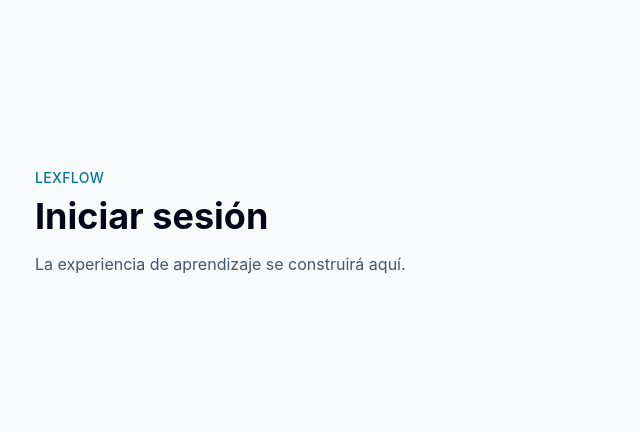
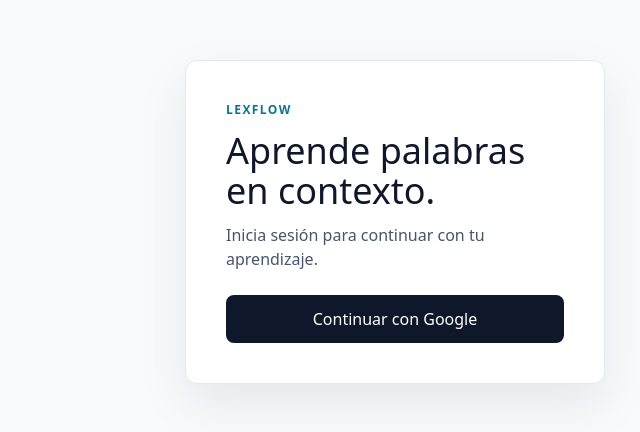
Before and after one commit to dimasjavier0/LexFlow-1.0, a React (Vite) app in the folder apps/web/: page /login in a window 1280 px wide. Shown: the part 178-610 px from the top of the page, without its empty margins (245-885 px from the left). Built offline with nearby package versions, Linux system fonts and the light colour scheme; no server answers.

Commit message:
feat: integrate Supabase authentication

```diff
--- a/apps/web/package.json
+++ b/apps/web/package.json
@@ -9,6 +9,7 @@
   },
   "dependencies": {
     "@hookform/resolvers": "^5.5.7",
+    "@supabase/supabase-js": "^2.116.0",
     "react": "^19.2.8",
     "react-dom": "^19.2.8",
     "react-hook-form": "^7.83.0",
--- a/apps/web/src/app.tsx
+++ b/apps/web/src/app.tsx
@@ -1,6 +1,18 @@
 import { Navigate, Route, Routes } from "react-router-dom";
+import { LoginPage } from "./components/login-page";
 import { PlaceholderPage } from "./components/placeholder-page";
+import { ProtectedRoute } from "./components/protected-route";
 
 export function App() {
-  return <Routes><Route path="/" element={<PlaceholderPage title="LexFlow" />} /><Route path="/login" element={<PlaceholderPage title="Iniciar sesión" />} /><Route path="/learn/:collectionSlug" element={<PlaceholderPage title="Aprender" />} /><Route path="/admin" element={<PlaceholderPage title="Administración" />} /><Route path="*" element={<Navigate to="/" replace />} /></Routes>;
+  return (
+    <Routes>
+      <Route path="/" element={<PlaceholderPage title="LexFlow" />} />
+      <Route path="/login" element={<LoginPage />} />
+      <Route element={<ProtectedRoute />}>
+        <Route path="/learn/:collectionSlug" element={<PlaceholderPage title="Aprender" />} />
+        <Route path="/admin" element={<PlaceholderPage title="Administración" />} />
+      </Route>
+      <Route path="*" element={<Navigate to="/" replace />} />
+    </Routes>
+  );
 }
--- /dev/null
+++ b/apps/web/src/components/login-page.tsx
@@ -0,0 +1,37 @@
+import { useState } from "react";
+import { Navigate } from "react-router-dom";
+import { useAuth } from "../contexts/auth-context";
+
+export function LoginPage() {
+  const { isAuthenticated, isLoading, signInWithGoogle } = useAuth();
+  const [errorMessage, setErrorMessage] = useState<string | null>(null);
+  const [isSigningIn, setIsSigningIn] = useState(false);
+
+  if (isLoading) return <main className="auth-page">Comprobando sesión...</main>;
+  if (isAuthenticated) return <Navigate to="/" replace />;
+
+  const handleGoogleLogin = async () => {
+    setErrorMessage(null);
+    setIsSigningIn(true);
+    try {
+      await signInWithGoogle();
+    } catch (error) {
+      setErrorMessage(error instanceof Error ? error.message : "No se pudo iniciar sesión.");
+      setIsSigningIn(false);
+    }
+  };
+
+  return (
+    <main className="auth-page">
+      <section className="auth-panel">
+        <p className="eyebrow">LEXFLOW</p>
+        <h1>Aprende palabras en contexto.</h1>
+        <p className="auth-copy">Inicia sesión para continuar con tu aprendizaje.</p>
+        <button className="primary-button" disabled={isSigningIn} onClick={() => void handleGoogleLogin()}>
+          {isSigningIn ? "Redirigiendo..." : "Continuar con Google"}
+        </button>
+        {errorMessage ? <p className="error-message">{errorMessage}</p> : null}
+      </section>
+    </main>
+  );
+}
--- a/apps/web/src/components/placeholder-page.tsx
+++ b/apps/web/src/components/placeholder-page.tsx
@@ -1,3 +1,25 @@
+import { Link } from "react-router-dom";
+import { useAuth } from "../contexts/auth-context";
+
 export function PlaceholderPage({ title }: { title: string }) {
-  return <main className="mx-auto flex min-h-screen max-w-3xl items-center px-6"><section><p className="text-sm font-medium tracking-wide text-cyan-700">LEXFLOW</p><h1 className="mt-2 text-4xl font-bold text-slate-950">{title}</h1><p className="mt-4 text-slate-600">La experiencia de aprendizaje se construirá aquí.</p></section></main>;
+  const { isAuthenticated, signOut } = useAuth();
+
+  return (
+    <main className="mx-auto flex min-h-screen max-w-3xl items-center px-6">
+      <section>
+        <p className="text-sm font-medium tracking-wide text-cyan-700">LEXFLOW</p>
+        <h1 className="mt-2 text-4xl font-bold text-slate-950">{title}</h1>
+        <p className="mt-4 text-slate-600">La experiencia de aprendizaje se construirá aquí.</p>
+        {isAuthenticated ? (
+          <button className="primary-button" onClick={() => void signOut()}>
+            Cerrar sesión
+          </button>
+        ) : (
+          <Link className="primary-button inline-block text-center" to="/login">
+            Iniciar sesión
+          </Link>
+        )}
+      </section>
+    </main>
+  );
 }
--- /dev/null
+++ b/apps/web/src/components/protected-route.tsx
@@ -0,0 +1,11 @@
+import { Navigate, Outlet, useLocation } from "react-router-dom";
+import { useAuth } from "../contexts/auth-context";
+
+export function ProtectedRoute() {
+  const { isAuthenticated, isLoading } = useAuth();
+  const location = useLocation();
+
+  if (isLoading) return <main className="auth-page">Comprobando sesión...</main>;
+  if (!isAuthenticated) return <Navigate to="/login" replace state={{ from: location }} />;
+  return <Outlet />;
+}
--- a/apps/web/src/contexts/auth-context.tsx
+++ b/apps/web/src/contexts/auth-context.tsx
@@ -1,10 +1,67 @@
-import { createContext, useContext, useMemo, useState, type ReactNode } from "react";
+import { createContext, useContext, useEffect, useMemo, useState, type ReactNode } from "react";
+import type { Session, User } from "@supabase/supabase-js";
+import { supabase } from "../lib/supabase";
 
-type AuthContextValue = { isAuthenticated: boolean; setAuthenticated: (value: boolean) => void };
+type AuthContextValue = {
+  isAuthenticated: boolean;
+  isLoading: boolean;
+  session: Session | null;
+  user: User | null;
+  signInWithGoogle: () => Promise<void>;
+  signOut: () => Promise<void>;
+};
 const AuthContext = createContext<AuthContextValue | null>(null);
+
 export function AuthProvider({ children }: { children: ReactNode }) {
-  const [isAuthenticated, setAuthenticated] = useState(false);
-  const value = useMemo(() => ({ isAuthenticated, setAuthenticated }), [isAuthenticated]);
+  const [session, setSession] = useState<Session | null>(null);
+  const [isLoading, setIsLoading] = useState(true);
+
+  useEffect(() => {
+    let isMounted = true;
+
+    void supabase.auth.getSession().then(({ data }) => {
+      if (isMounted) {
+        setSession(data.session);
+        setIsLoading(false);
+      }
+    });
+
+    const { data } = supabase.auth.onAuthStateChange((_event, nextSession) => {
+      setSession(nextSession);
+      setIsLoading(false);
+    });
+
+    return () => {
+      isMounted = false;
+      data.subscription.unsubscribe();
+    };
+  }, []);
+
+  const signInWithGoogle = async () => {
+    const { error } = await supabase.auth.signInWithOAuth({
+      provider: "google",
+      options: { redirectTo: window.location.origin },
+    });
+    if (error) throw error;
+  };
+
+  const signOut = async () => {
+    const { error } = await supabase.auth.signOut();
+    if (error) throw error;
+  };
+
+  const value = useMemo(
+    () => ({
+      isAuthenticated: session !== null,
+      isLoading,
+      session,
+      user: session?.user ?? null,
+      signInWithGoogle,
+      signOut,
+    }),
+    [isLoading, session],
+  );
+
   return <AuthContext value={value}>{children}</AuthContext>;
 }
 export function useAuth(): AuthContextValue {
--- /dev/null
+++ b/apps/web/src/lib/supabase.ts
@@ -0,0 +1,10 @@
+import { createClient } from "@supabase/supabase-js";
+
+const supabaseUrl = import.meta.env.VITE_SUPABASE_URL;
+const supabaseAnonKey = import.meta.env.VITE_SUPABASE_ANON_KEY;
+
+if (!supabaseUrl || !supabaseAnonKey) {
+  throw new Error("Missing VITE_SUPABASE_URL or VITE_SUPABASE_ANON_KEY");
+}
+
+export const supabase = createClient(supabaseUrl, supabaseAnonKey);
--- a/apps/web/src/styles.css
+++ b/apps/web/src/styles.css
@@ -1,3 +1,12 @@
+body { margin: 0; font-family: system-ui, sans-serif; }
+.auth-page { min-height: 100vh; display: grid; place-items: center; padding: 24px; background: #f8fafc; }
+.auth-panel { width: min(100%, 420px); padding: 40px; background: white; border: 1px solid #e2e8f0; border-radius: 12px; box-shadow: 0 20px 50px rgb(15 23 42 / 8%); }
+.eyebrow { color: #0e7490; font-size: 0.75rem; font-weight: 700; letter-spacing: 0.12em; }
+.auth-panel h1 { margin: 12px 0; color: #0f172a; font-size: 2.25rem; line-height: 1.1; }
+.auth-copy { color: #475569; }
+.primary-button { width: 100%; margin-top: 24px; padding: 12px 16px; border: 0; border-radius: 8px; color: white; background: #0f172a; cursor: pointer; font: inherit; }
+.primary-button:disabled { cursor: wait; opacity: 0.65; }
+.error-message { color: #b91c1c; font-size: 0.875rem; }
 @import "tailwindcss";
 @theme { --font-sans: "Inter", ui-sans-serif, system-ui, sans-serif; }
 html { background: #f8fafc; }
--- a/apps/web/tsconfig.app.json
+++ b/apps/web/tsconfig.app.json
@@ -1 +1 @@
-{"extends":"../../packages/config/tsconfig.base.json","compilerOptions":{"tsBuildInfoFile":"./node_modules/.tmp/tsconfig.app.tsbuildinfo","lib":["ES2022","DOM","DOM.Iterable"],"jsx":"react-jsx","noEmit":true},"include":["src"]}
+{"extends":"../../packages/config/tsconfig.base.json","compilerOptions":{"tsBuildInfoFile":"./node_modules/.tmp/tsconfig.app.tsbuildinfo","lib":["ES2022","DOM","DOM.Iterable"],"jsx":"react-jsx","noEmit":true,"types":["vite/client"]},"include":["src"]}
```
Also changed, not shown: 1 other file (tests, documents, lock files or other folders).
